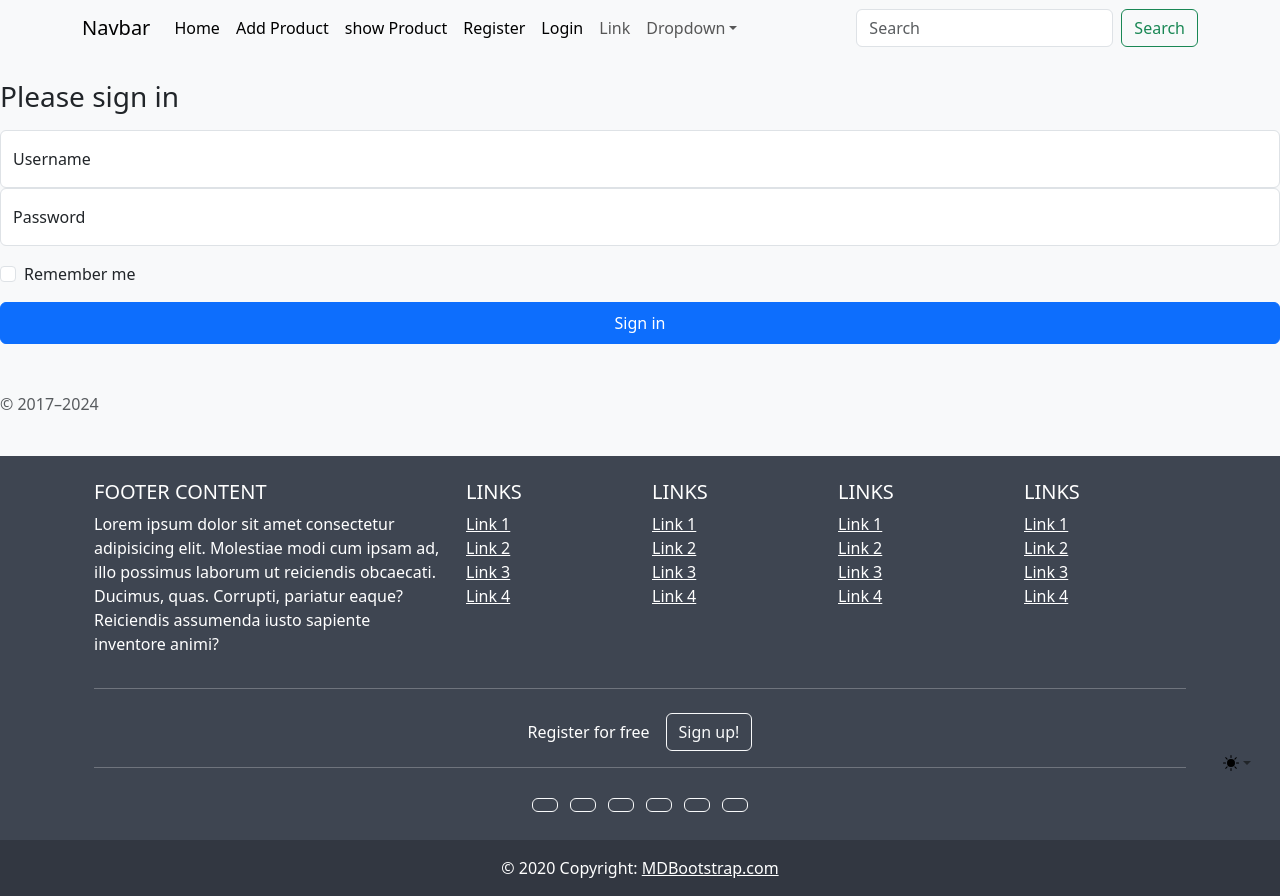
After one commit to hitesh0404/Snap-Shop, a Django app: page /account/login_user/ in a window 1280 px wide. The commit adds this page. Run offline with Django 5.2, Linux system fonts and the light colour scheme; some libraries are stand-ins or nearby versions.

Commit message:
Log in and Register

```diff
--- a/SnapShop/urls.py
+++ b/SnapShop/urls.py
@@ -25,6 +25,7 @@ urlpatterns = [
     path('contact_us/',TemplateView.as_view(template_name='contact_us.html')),
     path('home',views.home),
     path('product/',include('product.urls')),
+    path('account/',include('account.urls')),
 ]
 from django.conf import settings
 from django.conf.urls.static import static
--- /dev/null
+++ b/account/templates/account/login.html
@@ -0,0 +1,80 @@
+{% extends 'base.html' %}
+{% block content %}
+<div class="d-flex align-items-center py-4 bg-body-tertiary">
+    <svg xmlns="http://www.w3.org/2000/svg" class="d-none">
+      <symbol id="check2" viewBox="0 0 16 16">
+        <path d="M13.854 3.646a.5.5 0 0 1 0 .708l-7 7a.5.5 0 0 1-.708 0l-3.5-3.5a.5.5 0 1 1 .708-.708L6.5 10.293l6.646-6.647a.5.5 0 0 1 .708 0z"></path>
+      </symbol>
+      <symbol id="circle-half" viewBox="0 0 16 16">
+        <path d="M8 15A7 7 0 1 0 8 1v14zm0 1A8 8 0 1 1 8 0a8 8 0 0 1 0 16z"></path>
+      </symbol>
+      <symbol id="moon-stars-fill" viewBox="0 0 16 16">
+        <path d="M6 .278a.768.768 0 0 1 .08.858 7.208 7.208 0 0 0-.878 3.46c0 4.021 3.278 7.277 7.318 7.277.527 0 1.04-.055 1.533-.16a.787.787 0 0 1 .81.316.733.733 0 0 1-.031.893A8.349 8.349 0 0 1 8.344 16C3.734 16 0 12.286 0 7.71 0 4.266 2.114 1.312 5.124.06A.752.752 0 0 1 6 .278z"></path>
+        <path d="M10.794 3.148a.217.217 0 0 1 .412 0l.387 1.162c.173.518.579.924 1.097 1.097l1.162.387a.217.217 0 0 1 0 .412l-1.162.387a1.734 1.734 0 0 0-1.097 1.097l-.387 1.162a.217.217 0 0 1-.412 0l-.387-1.162A1.734 1.734 0 0 0 9.31 6.593l-1.162-.387a.217.217 0 0 1 0-.412l1.162-.387a1.734 1.734 0 0 0 1.097-1.097l.387-1.162zM13.863.099a.145.145 0 0 1 .274 0l.258.774c.115.346.386.617.732.732l.774.258a.145.145 0 0 1 0 .274l-.774.258a1.156 1.156 0 0 0-.732.732l-.258.774a.145.145 0 0 1-.274 0l-.258-.774a1.156 1.156 0 0 0-.732-.732l-.774-.258a.145.145 0 0 1 0-.274l.774-.258c.346-.115.617-.386.732-.732L13.863.1z"></path>
+      </symbol>
+      <symbol id="sun-fill" viewBox="0 0 16 16">
+        <path d="M8 12a4 4 0 1 0 0-8 4 4 0 0 0 0 8zM8 0a.5.5 0 0 1 .5.5v2a.5.5 0 0 1-1 0v-2A.5.5 0 0 1 8 0zm0 13a.5.5 0 0 1 .5.5v2a.5.5 0 0 1-1 0v-2A.5.5 0 0 1 8 13zm8-5a.5.5 0 0 1-.5.5h-2a.5.5 0 0 1 0-1h2a.5.5 0 0 1 .5.5zM3 8a.5.5 0 0 1-.5.5h-2a.5.5 0 0 1 0-1h2A.5.5 0 0 1 3 8zm10.657-5.657a.5.5 0 0 1 0 .707l-1.414 1.415a.5.5 0 1 1-.707-.708l1.414-1.414a.5.5 0 0 1 .707 0zm-9.193 9.193a.5.5 0 0 1 0 .707L3.05 13.657a.5.5 0 0 1-.707-.707l1.414-1.414a.5.5 0 0 1 .707 0zm9.193 2.121a.5.5 0 0 1-.707 0l-1.414-1.414a.5.5 0 0 1 .707-.707l1.414 1.414a.5.5 0 0 1 0 .707zM4.464 4.465a.5.5 0 0 1-.707 0L2.343 3.05a.5.5 0 1 1 .707-.707l1.414 1.414a.5.5 0 0 1 0 .708z"></path>
+      </symbol>
+    </svg>
+
+    <div class="dropdown position-fixed bottom-0 end-0 mb-3 me-3 bd-mode-toggle">
+      <button class="btn btn-bd-primary py-2 dropdown-toggle d-flex align-items-center" id="bd-theme" type="button" aria-expanded="false" data-bs-toggle="dropdown" aria-label="Toggle theme (light)">
+        <svg class="bi my-1 theme-icon-active" width="1em" height="1em"><use href="#sun-fill"></use></svg>
+        <span class="visually-hidden" id="bd-theme-text">Toggle theme</span>
+      </button>
+      <ul class="dropdown-menu dropdown-menu-end shadow" aria-labelledby="bd-theme-text">
+        <li>
+          <button type="button" class="dropdown-item d-flex align-items-center active" data-bs-theme-value="light" aria-pressed="true">
+            <svg class="bi me-2 opacity-50" width="1em" height="1em"><use href="#sun-fill"></use></svg>
+            Light
+            <svg class="bi ms-auto d-none" width="1em" height="1em"><use href="#check2"></use></svg>
+          </button>
+        </li>
+        <li>
+          <button type="button" class="dropdown-item d-flex align-items-center" data-bs-theme-value="dark" aria-pressed="false">
+            <svg class="bi me-2 opacity-50" width="1em" height="1em"><use href="#moon-stars-fill"></use></svg>
+            Dark
+            <svg class="bi ms-auto d-none" width="1em" height="1em"><use href="#check2"></use></svg>
+          </button>
+        </li>
+        <li>
+          <button type="button" class="dropdown-item d-flex align-items-center" data-bs-theme-value="auto" aria-pressed="false">
+            <svg class="bi me-2 opacity-50" width="1em" height="1em"><use href="#circle-half"></use></svg>
+            Auto
+            <svg class="bi ms-auto d-none" width="1em" height="1em"><use href="#check2"></use></svg>
+          </button>
+        </li>
+      </ul>
+    </div>
+
+
+<main class="form-signin w-100 m-auto">
+  <form method="post" >
+    {% csrf_token %}
+    <h1 class="h3 mb-3 fw-normal">Please sign in</h1>
+
+    <div class="form-floating">
+      <input type="text" name="username" class="form-control" id="floatingInput" placeholder="name@example.com">
+      <label for="floatingInput">Username</label>
+    </div>
+    <div class="form-floating">
+      <input type="password" name="password" class="form-control" id="floatingPassword" placeholder="Password">
+      <label for="floatingPassword">Password</label>
+    </div>
+
+    <div class="form-check text-start my-3">
+      <input class="form-check-input" type="checkbox" value="remember-me" id="flexCheckDefault">
+      <label class="form-check-label" for="flexCheckDefault">
+        Remember me
+      </label>
+    </div>
+    <button class="btn btn-primary w-100 py-2" type="submit">Sign in</button>
+    <p class="mt-5 mb-3 text-body-secondary">© 2017–2024</p>
+  </form>
+</main>
+<script src="/docs/5.3/dist/js/bootstrap.bundle.min.js" integrity="sha384-YvpcrYf0tY3lHB60NNkmXc5s9fDVZLESaAA55NDzOxhy9GkcIdslK1eN7N6jIeHz" crossorigin="anonymous"></script>
+
+
+
+</div>
+{% endblock %}
--- /dev/null
+++ b/account/urls.py
@@ -0,0 +1,12 @@
+from django.urls import path
+
+from django.views.generic import TemplateView
+from . import views
+urlpatterns = [
+path('mail/',TemplateView.as_view(template_name='account/email_form.html'),name='get_email_form'),
+path('send_mail/',views.mail_send,name='mail_send'),
+path('register_user/',views.Register.as_view(),name='register-user'),
+path('login_user/',views.Login.as_view(),name='login-user'),
+path('logout_user/',views.logout_user,name='logout-user'),
+
+]
--- a/account/views.py
+++ b/account/views.py
@@ -1,3 +1,89 @@
-from django.shortcuts import render
+from django.shortcuts import render,redirect
+from django.conf import settings
+from django.core.mail import send_mail
+from django.http import HttpResponse
+from django.template.loader import render_to_string
+from django.contrib import messages
+from django.contrib.auth import get_user_model
 
-# Create your views here.
+def mail_send_new(request,products,user):
+    subject ="List of new Products"
+    to = user.email
+    message = 'Hey this are the new products avaible now on our website'
+    from_ = settings.EMAIL_HOST_USER
+    src="https://buffer.com/cdn-cgi/image/w=1000,fit=contain,q=90,f=auto/library/content/images/size/w600/2023/10/free-images.jpg"
+    context={'name':user.username,'src':src, 'products':products}
+    html_data = render_to_string('account/message.html',context)
+    send_mail(subject=subject,html_message=html_data,message=message,from_email=from_, recipient_list=[to,])
+
+def mail_send(request):
+    subject=request.POST.get('subject')
+    to = request.POST.get('to')
+    message = request.POST.get('message')
+    from_ = settings.EMAIL_HOST_USER
+    send_mail(subject=subject,message=message,from_email=from_, recipient_list=[to,])
+    return HttpResponse("Done,<a href='/account/mail' > send more</a>")
+
+
+from . forms import RegisterForm
+# def register_user(request):
+#     context = {
+#         'form':RegisterForm()
+#     }
+#     return render(request,'account/register_user.html',context)
+from django.views import View
+
+class Register(View):
+    def get(self,request):
+        context = {'form':RegisterForm()}
+        return render(request,'account/register_user.html',context)
+
+    def post(self,request):
+        form = RegisterForm(request.POST)
+        if form.is_valid():
+            username=request.POST.get('username')
+            password = request.POST.get('password')
+            firstname = request.POST.get('first_name')
+            lastname = request.POST.get('last_name')
+            from django.contrib.auth.models import User
+            u = User.objects.create_user(username=username,password=password)
+            u.first_name = firstname
+            u.last_name = lastname
+            u.save()
+        return HttpResponse('done')
+
+from django.contrib.auth.models import User
+from django.contrib.auth import authenticate,login,logout
+from django.shortcuts import get_object_or_404
+class Login(View):
+    def get(self,request):
+        return render(request,'account/login.html')
+    def post(self,request):
+        username = request.POST.get('username')
+        password = request.POST.get('password')
+        print(username,password)
+        # user = User.objects.get(username=username)
+        # user =get_user_model().objects.get(username=username)
+        user=User.objects.get(username=username)
+        user=1
+        if user:
+            # print(request.__dict__)
+            u = authenticate(request,username=username,password=password)
+            if u:
+                login(request,u)
+                messages.success(request,'welcome back to the Home page')
+                return redirect('home')
+            else:
+                messages.error(request,'Wrong Username/Password')
+
+                return render(request,'account/login.html')
+        else:
+            messages.error(request,'Wrong Username')
+            return render(request,'account/login.html')
+
+        return redirect('home')
+
+
+def logout_user(request):
+    logout(request)
+    return  redirect('home')
--- a/templates/base.html
+++ b/templates/base.html
@@ -45,6 +45,25 @@
                         <span class="visually-hidden">(current)</span></a
                     >
                 </li>
+
+                {% if request.user.is_authenticated %}
+                <li class="nav-item">         Hello {{request.user}}
+                  <span class="visually-hidden">(current)</span></a></li>
+          <li class="nav-item">
+            <a class="nav-link active" href="{% url 'logout-user' %}" aria-current="page">Logout
+                <span class="visually-hidden">(current)</span></a></li>
+        {% else %}
+                <li class="nav-item">
+                  <a class="nav-link active" href="{% url 'register-user' %}" aria-current="page"
+                      >Register
+                      <span class="visually-hidden">(current)</span></a></li>
+              <li class="nav-item">
+                <a class="nav-link active" href="{% url 'login-user' %}" aria-current="page">Login
+                    <span class="visually-hidden">(current)</span></a>
+            </li>
+            {% endif %}
+
+
                     <li class="nav-item">
                         <a class="nav-link" href="#">Link</a>
                     </li>
@@ -89,7 +108,34 @@
     </nav>
 
 
+<style>
+  .closebtn {
+  margin-left: 15px;
+  color: white;
+  font-weight: bold;
+  float: right;
+  font-size: 22px;
+  line-height: 20px;
+  cursor: pointer;
+  transition: 0.3s;
+}
+.closebtn:hover {
+  color: black;
+}
+</style>
 
+
+
+    {% if messages %}
+    {% for message in messages %}
+    <div class="{{message.tags}}" style="margin: 20px 120px; ">
+
+      <span class="closebtn" onclick="this.parentElement.style.display='none';">&times;</span>
+       {{ message }}
+
+    </div>
+{% endfor %}
+{% endif %}
 {% block content %}
 <h1> index page</h1>
 {% endblock %}
@@ -110,11 +156,7 @@
 
 
 
-
-
-
-
-    <div class="container-fluied my1 mt-auto py-3">
+    <div class="container-fluied my1 mt-auto py-auto">
         <!-- Footer -->
         <footer
                 class="text-center text-lg-start text-white"
```
Also changed, not shown: SnapShop/settings.py (+17 -0 lines), SnapShop/views.py (+5 -3 lines), account/forms.py (added, +17 -0 lines), account/templates/account/email_form.html (added, +24 -0 lines), account/templates/account/message.html (added, +18 -0 lines), account/templates/account/register_user.html (added, +21 -0 lines), product/templates/product/show_product.html (+14 -3 lines), product/views.py (+8 -1 lines), db.sqlite3.
